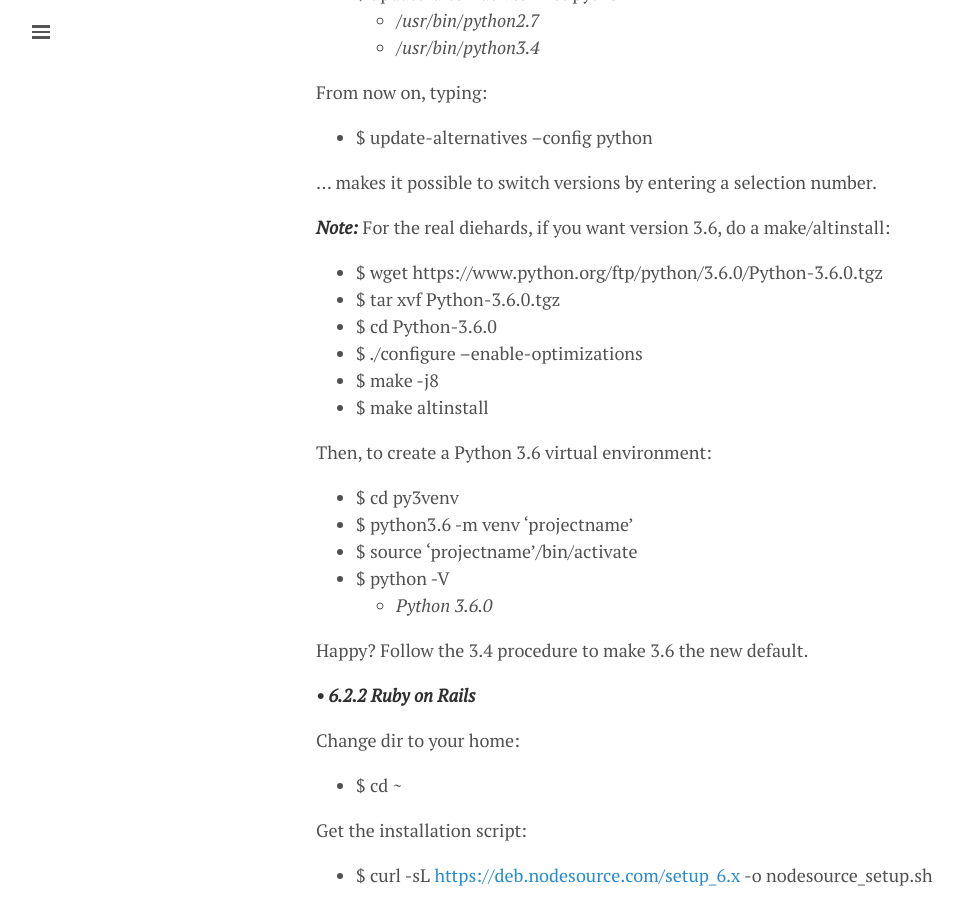
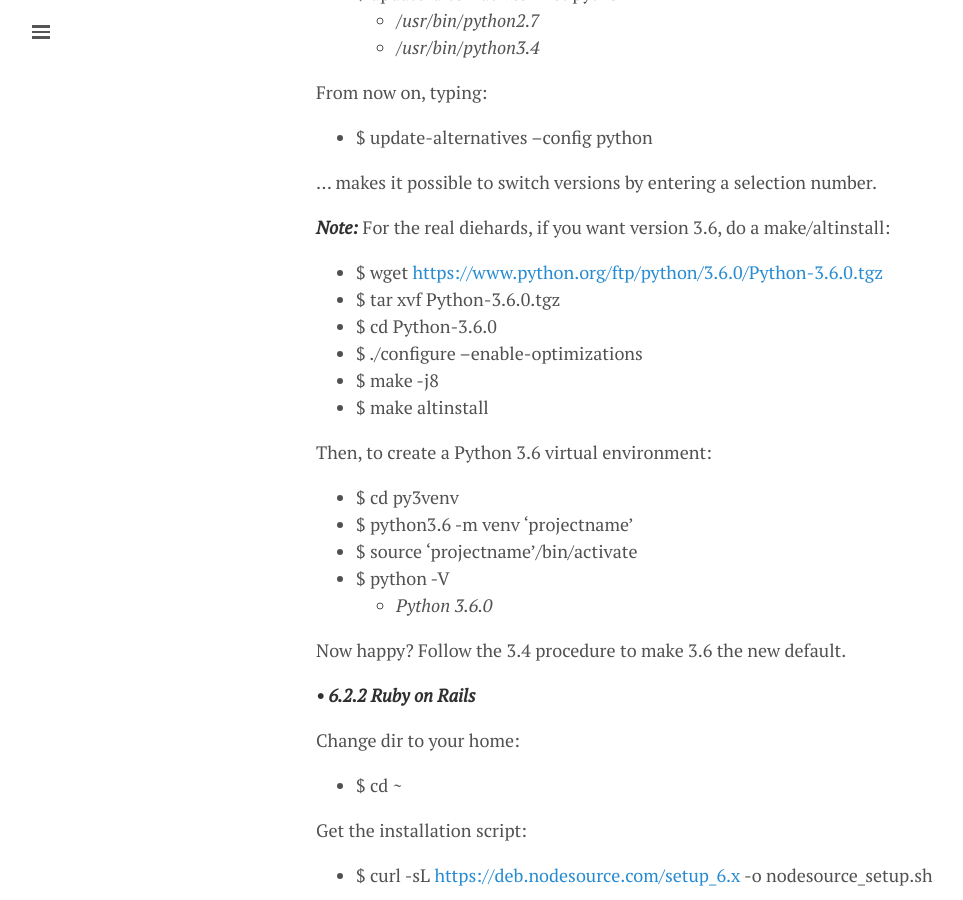
Before and after one commit to lgeurts/lgeurts.github.io, a Jekyll site: the page built from _posts/2017-07-11-bunsenlabs-linux-setup-notes-for dell-inspiron-6000.md, in a window 1280 px wide and 900 px high, scrolled down 11754 px. Shown: the whole window, without its empty margins (0-963 px from the left). Built offline with Jekyll 4.4.1, drawn with Linux system fonts in a browser that asks for light colours; nearby versions of some CDN libraries; comment, search, counter and statistics services are not loaded.

Commit message:
Update sub-section 6.2.1 #363

```diff
--- a/_posts/2017-07-11-bunsenlabs-linux-setup-notes-for dell-inspiron-6000.md
+++ b/_posts/2017-07-11-bunsenlabs-linux-setup-notes-for dell-inspiron-6000.md
@@ -345,7 +345,7 @@ From now on, typing:
 
 ***Note:*** For the real diehards, if you want version 3.6, do a make/altinstall:
 
-- $ wget https://www.python.org/ftp/python/3.6.0/Python-3.6.0.tgz
+- $ wget [https://www.python.org/ftp/python/3.6.0/Python-3.6.0.tgz](https://www.python.org/ftp/python/3.6.0/Python-3.6.0.tgz)
 - $ tar xvf Python-3.6.0.tgz
 - $ cd Python-3.6.0
 - $ ./configure --enable-optimizations
@@ -360,7 +360,7 @@ Then, to create a Python 3.6 virtual environment:
 - $ python -V
   * *Python 3.6.0*
 
-Happy? Follow the 3.4 procedure to make 3.6 the new default.
+Now happy? Follow the 3.4 procedure to make 3.6 the new default.
 
 ***• 6.2.2 Ruby on Rails***
 
```
